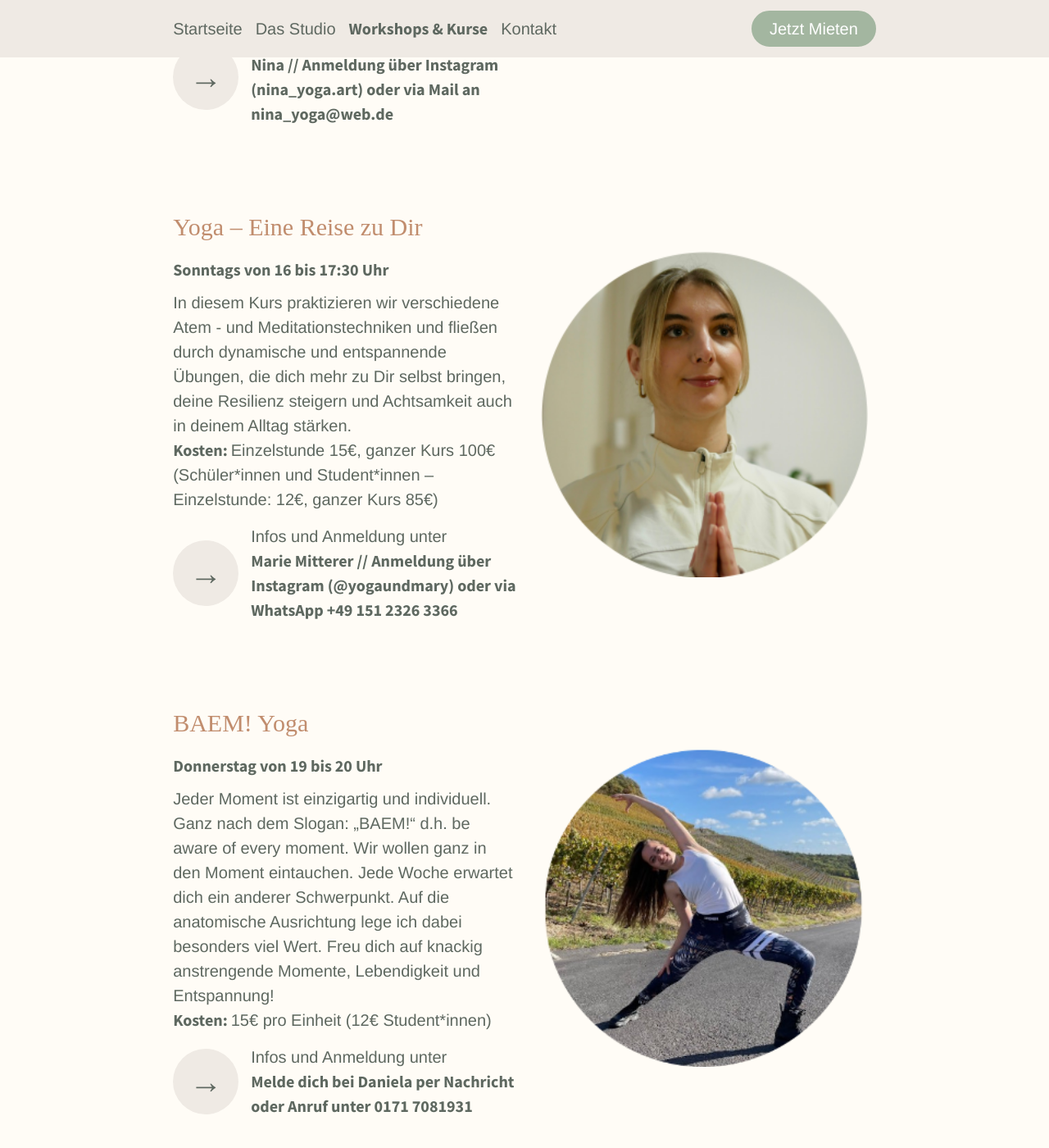
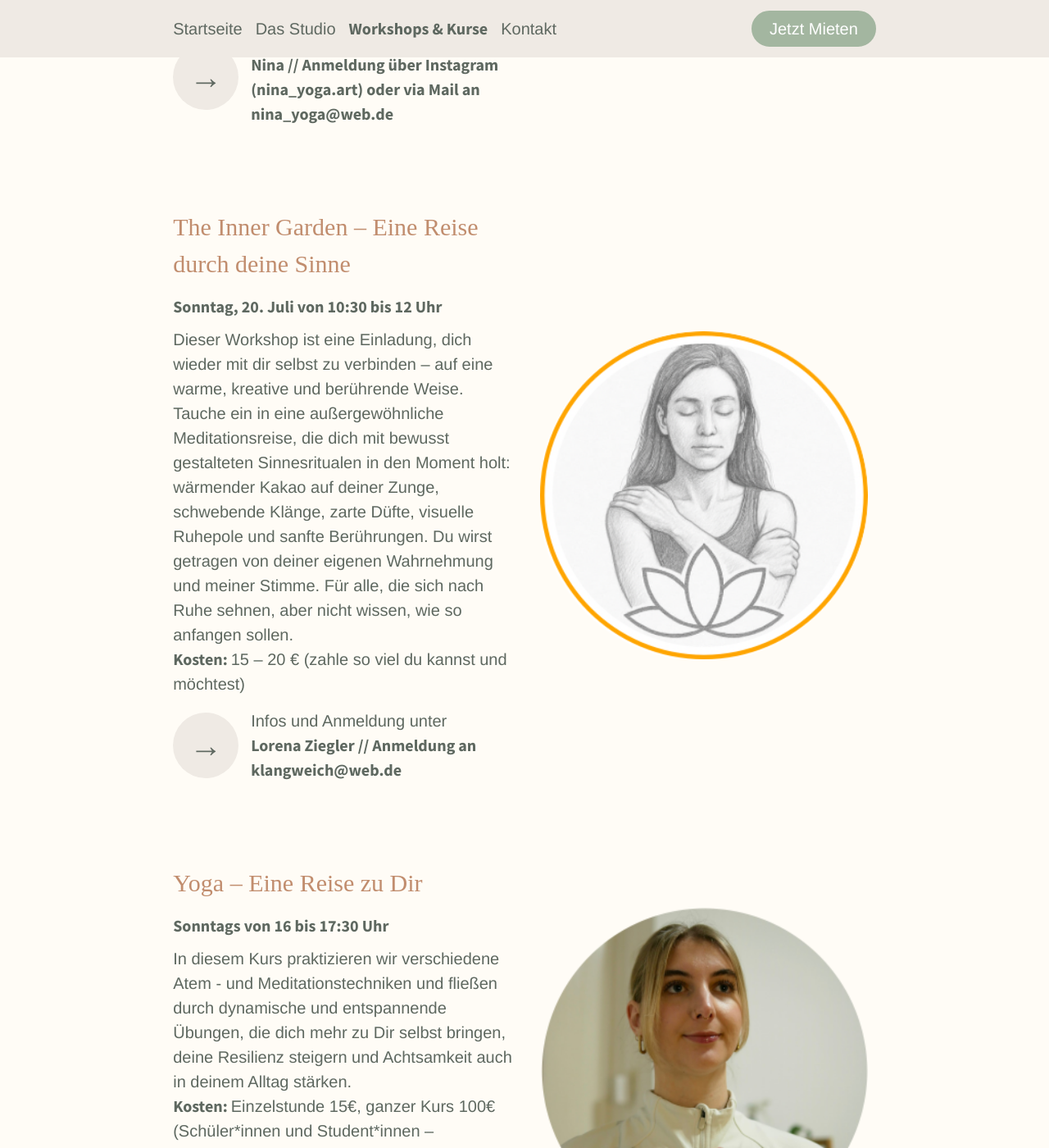
Before and after one commit to sonjafeitsch/meine-nische-website, a Jekyll site: the page built from kurse.html, in a window 1280 px wide and 1400 px high, scrolled down 4000 px. Shown: the whole window at 82% size. Built offline with Jekyll 4.4.1, drawn with Linux system fonts in a browser that asks for light colours; some web fonts are replaced.

Commit message:
update events

```diff
--- a/kurse.html
+++ b/kurse.html
@@ -48,6 +48,16 @@ events:
     Ruhe zu finden und vielleicht eine neue Leidenschaft für dich zu entdecken."
     address: "Nina // Anmeldung über Instagram (nina_yoga.art) oder via Mail an nina_yoga@web.de"
     costs: "25 Euro für Hatha Yoga / Limonade / Henna (verwendet wird naturreine, hautverträgliche Farbe, welche du mir nach Hause nehmen darfst)"
+  - name: "The Inner Garden – Eine Reise durch deine Sinne"
+    image: lorena.png
+    time: Sonntag, 20. Juli von 10:30 bis 12 Uhr
+    description: "Dieser Workshop ist eine Einladung, dich wieder mit dir selbst zu verbinden – auf eine warme,
+    kreative und berührende Weise. Tauche ein in eine außergewöhnliche Meditationsreise, die dich mit
+    bewusst gestalteten Sinnesritualen in den Moment holt: wärmender Kakao auf deiner Zunge,
+    schwebende Klänge, zarte Düfte, visuelle Ruhepole und sanfte Berührungen.
+    Du wirst getragen von deiner eigenen Wahrnehmung und meiner Stimme. Für alle, die sich nach Ruhe sehnen, aber nicht wissen, wie so anfangen sollen."
+    costs: "15 – 20 € (zahle so viel du kannst und möchtest)"
+    address: "Lorena Ziegler // Anmeldung an klangweich@web.de"
   - name: "Yoga – Eine Reise zu Dir"
     image: marie.png
     time: Sonntags von 16 bis 17:30 Uhr
```
